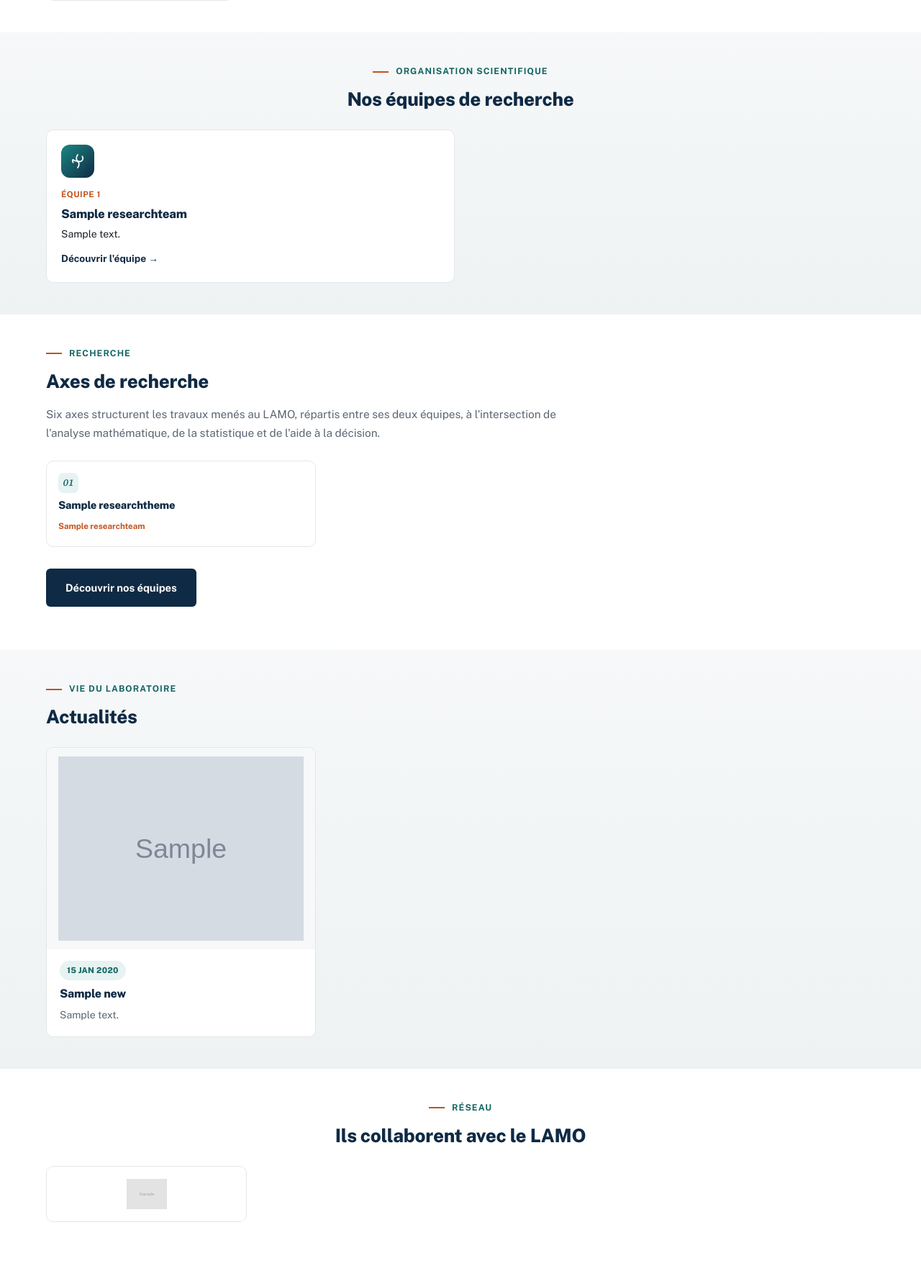
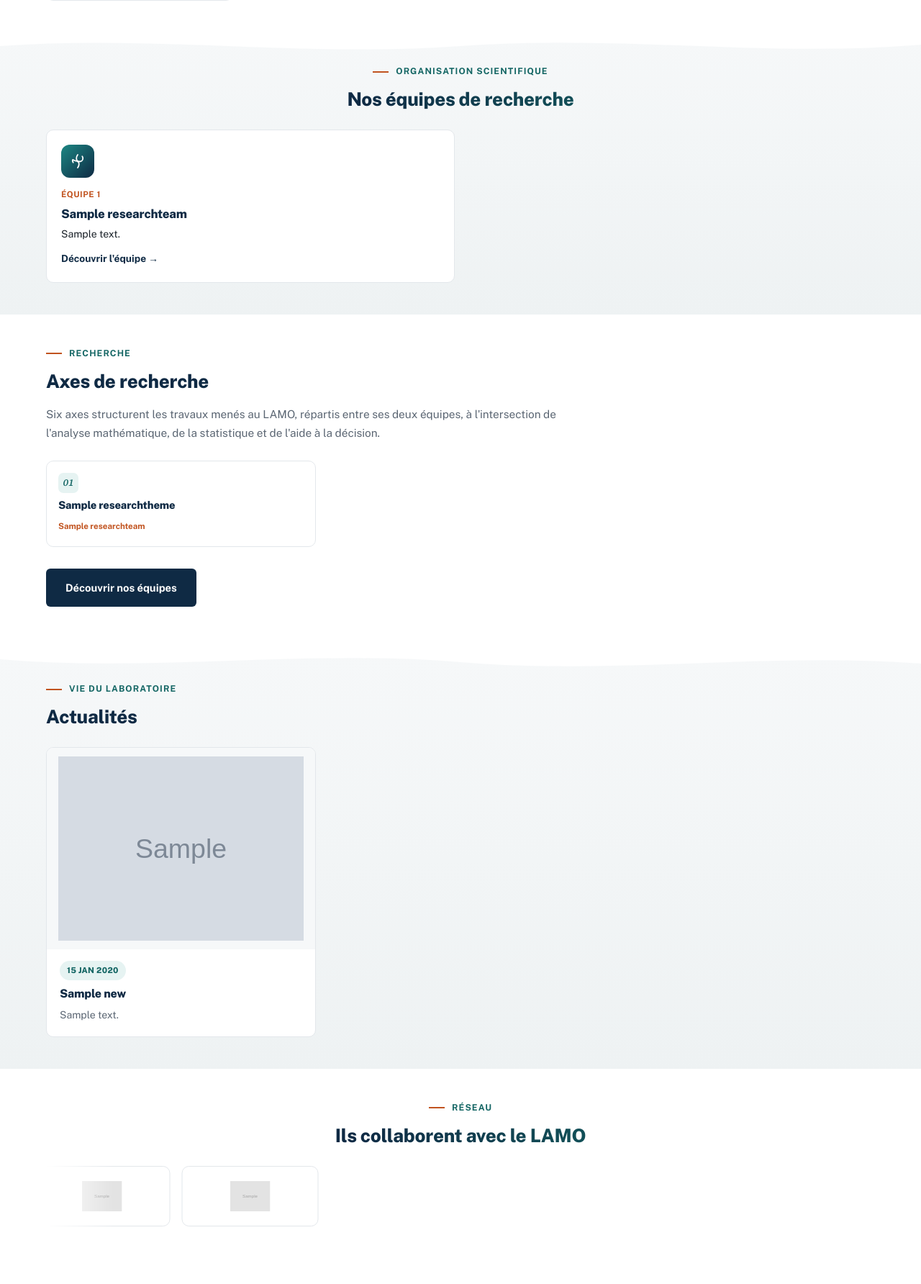
Before and after one commit to laboratoiredjib-lang/lamo, a Django app: page / in a window 1280 px wide. Shown: the part 1326-3110 px from the top of the page at 72% size. Run offline with Django 5.2, Linux system fonts and the light colour scheme; tables that the repository leaves empty hold one stand-in row (values such as "Sample post"); grey boxes marked "Sample" are stand-in pictures; parts of the project's set-up code (start-up, migrations or seed data) failed here and were passed over.

Commit message:
Deuxième passe design : dynamisme et flux visuel sur la page d'accueil
- Bandeau de partenaires en défilement continu (pause au survol),
  logos en niveaux de gris repassant en couleur.
- Séparateurs en vague entre les sections pour un flux continu au lieu
  de bandes de couleur franches.
- Grand chiffre fantôme qui apparaît en filigrane au survol des cartes
  "Axes de recherche".
- Titres de section en dégradé navy → teal pour plus de relief.

```diff
--- a/lab/static/lab/css/style.css
+++ b/lab/static/lab/css/style.css
@@ -114,11 +114,18 @@ p { margin: 0 0 1em; color: var(--ink); }
 .eyebrow::before { content: ""; width: 22px; height: 2px; background: var(--accent); flex-shrink: 0; transition: width .5s var(--ease-out) .2s; }
 .reveal-js:not(.is-visible) .eyebrow::before { width: 0; }
 .section { padding: 44px 0; }
-.section--alt { background: linear-gradient(180deg, var(--bg-alt), #eef2f3); }
+.section--alt { position: relative; background: linear-gradient(180deg, var(--bg-alt), #eef2f3); }
+.section-wave-top { position: absolute; top: -1px; left: 0; right: 0; line-height: 0; pointer-events: none; z-index: 1; }
+.section-wave-top svg { width: 100%; height: 40px; display: block; }
+.section-wave-top path { fill: var(--bg); }
 .section-head { max-width: 720px; margin: 0 0 26px; }
 .section-head.centered { margin-left: auto; margin-right: auto; text-align: center; }
 .section-head.centered .eyebrow { justify-content: center; }
-.section-head h2 { font-size: 1.62rem; }
+.section-head h2, .col-main h2 {
+  font-size: 1.62rem;
+  background: linear-gradient(100deg, var(--navy) 30%, var(--teal-dark) 100%);
+  -webkit-background-clip: text; background-clip: text; color: transparent;
+}
 .lede { font-size: 0.96rem; color: var(--muted); }
 
 .btn {
@@ -532,8 +539,15 @@ p { margin: 0 0 1em; color: var(--ink); }
   content: ""; position: absolute; inset: 0; z-index: -1; opacity: 0; transition: opacity .35s var(--ease);
   background: radial-gradient(220px circle at var(--mx) var(--my), rgba(193,83,31,.12), transparent 62%);
 }
+.theme-card::before {
+  content: attr(data-num); position: absolute; right: 8px; bottom: -10px; z-index: -1;
+  font-family: var(--font-math); font-style: italic; font-weight: 700; font-size: 3.4rem; line-height: 1;
+  color: var(--teal-tint); opacity: 0; transform: translateY(6px);
+  transition: opacity .35s var(--ease), transform .35s var(--ease);
+}
 .theme-card:hover { box-shadow: var(--shadow); transform: translateY(-3px); border-color: transparent; }
 .theme-card:hover::after { opacity: 1; }
+.theme-card:hover::before { opacity: 1; transform: translateY(0); }
 .theme-card .num {
   width: 28px; height: 28px; border-radius: 7px; background: var(--teal-tint); color: var(--teal-dark);
   display: flex; align-items: center; justify-content: center; font-family: var(--font-math); font-style: italic; font-weight: 600; font-size: 0.85rem; margin-bottom: 8px;
@@ -799,6 +813,18 @@ table.data-table { width: 100%; border-collapse: collapse; min-width: 620px; }
 .partner-tile:hover img { filter: grayscale(0) opacity(1); }
 .partner-tile--link { text-decoration: none !important; cursor: pointer; }
 .partner-tile--link:hover { border-color: var(--teal); }
+
+/* ---------- Bandeau défilant des partenaires (page d'accueil) ---------- */
+.partner-marquee {
+  overflow: hidden; position: relative;
+  -webkit-mask-image: linear-gradient(90deg, transparent, #000 8%, #000 92%, transparent);
+  mask-image: linear-gradient(90deg, transparent, #000 8%, #000 92%, transparent);
+}
+.partner-marquee-track { display: flex; gap: 16px; width: max-content; animation: partner-scroll 34s linear infinite; }
+.partner-marquee:hover .partner-marquee-track { animation-play-state: paused; }
+.partner-marquee .partner-tile { flex: 0 0 190px; height: 84px; }
+@keyframes partner-scroll { from { transform: translateX(0); } to { transform: translateX(-50%); } }
+@media (prefers-reduced-motion: reduce) { .partner-marquee-track { animation: none; } }
 
 /* ---------- Contact ---------- */
 .contact-grid { display: grid; grid-template-columns: 340px 1fr; gap: 20px; }
--- a/lab/templates/lab/home.html
+++ b/lab/templates/lab/home.html
@@ -144,6 +144,9 @@
 </section>
 
 <section class="section section--alt reveal">
+  <div class="section-wave-top" aria-hidden="true">
+    <svg viewBox="0 0 1440 40" preserveAspectRatio="none"><path d="M0,0 L1440,0 L1440,18 C1200,36 960,4 720,20 C480,36 240,4 0,20 Z"/></svg>
+  </div>
   <div class="container">
     <div class="section-head centered">
       <span class="eyebrow">Organisation scientifique</span>
@@ -178,7 +181,7 @@
     </div>
     <div class="grid-3 stagger">
       {% for theme in themes %}
-      <div class="theme-card">
+      <div class="theme-card" data-num="0{{ forloop.counter }}">
         <div class="num">0{{ forloop.counter }}</div>
         <h3>{{ theme.title }}</h3>
         {% if theme.team %}<span class="team-tag">{{ theme.team.name }}</span>{% endif %}
@@ -191,6 +194,9 @@
 
 {% if news %}
 <section class="section section--alt reveal">
+  <div class="section-wave-top" aria-hidden="true">
+    <svg viewBox="0 0 1440 40" preserveAspectRatio="none"><path d="M0,0 L1440,0 L1440,20 C1200,4 960,36 720,18 C480,0 240,32 0,14 Z"/></svg>
+  </div>
   <div class="container">
     <div class="section-head">
       <span class="eyebrow">Vie du laboratoire</span>
@@ -220,10 +226,15 @@
       <span class="eyebrow">Réseau</span>
       <h2>Ils collaborent avec le LAMO</h2>
     </div>
-    <div class="grid-4 stagger">
-      {% for p in partners %}
-      <div class="partner-tile"><img src="{{ p.logo.url }}" alt="{{ p.name }}" title="{{ p.name }}"></div>
-      {% endfor %}
+    <div class="partner-marquee">
+      <div class="partner-marquee-track">
+        {% for p in partners %}
+        <div class="partner-tile"><img src="{{ p.logo.url }}" alt="{{ p.name }}" title="{{ p.name }}"></div>
+        {% endfor %}
+        {% for p in partners %}
+        <div class="partner-tile" aria-hidden="true"><img src="{{ p.logo.url }}" alt="" title="{{ p.name }}"></div>
+        {% endfor %}
+      </div>
     </div>
   </div>
 </section>
```
